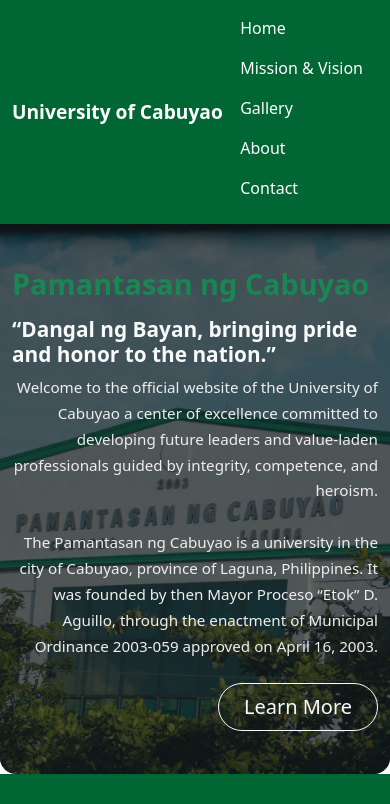
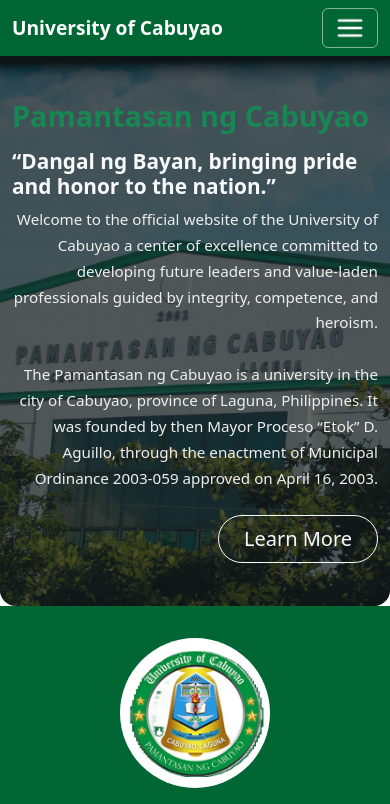
Before and after one commit to arac880/G2_LAB2_ITP110, a React (Vite) app: page / in a window 390 px wide. Shown: the top 804 px of the page. Built offline with nearby package versions, Linux system fonts and the light colour scheme.

Commit message:
added mobile navbar burger menu for mobile responsiveness

```diff
--- a/src/App.css
+++ b/src/App.css
@@ -30,3 +30,14 @@
 .hometwo{
   height: 300px;
 }
+
+.custom-navbar .navbar-toggler {
+  border-color: rgba(255, 255, 255, 0.5);
+}
+
+.custom-navbar .navbar-toggler-icon {
+  background-image: url('/src/assets/white_burger.png');
+  background-size: contain;
+  background-repeat: no-repeat;
+  background-position: center;
+}
--- a/src/components/Header.jsx
+++ b/src/components/Header.jsx
@@ -5,8 +5,21 @@
     <nav className="navbar navbar-expand-lg custom-navbar">
       <div className="container">
         <Link className="navbar-brand" to="/">University of Cabuyao</Link>
-        <div>
-          <ul className="navbar-nav me-auto mb-2 mb-lg-0">
+
+        <button
+          className="navbar-toggler"
+          type="button"
+          data-bs-toggle="collapse"
+          data-bs-target="#navbarNav"
+          aria-controls="navbarNav"
+          aria-expanded="false"
+          aria-label="Toggle navigation"
+        >
+          <span className="navbar-toggler-icon"></span>
+        </button>
+
+        <div className="collapse navbar-collapse" id="navbarNav">
+          <ul className="navbar-nav ms-auto mb-2 mb-lg-0">
             <li className="nav-item"><Link className="nav-link" to="/">Home</Link></li>
             <li className="nav-item"><Link className="nav-link" to="/mission-vision">Mission & Vision</Link></li>
             <li className="nav-item"><Link className="nav-link" to="/gallery">Gallery</Link></li>
--- a/src/main.jsx
+++ b/src/main.jsx
@@ -4,6 +4,7 @@
 import App from "./App";
 
 import "bootstrap/dist/css/bootstrap.min.css";
+import 'bootstrap/dist/js/bootstrap.bundle.min.js';
 
 
 ReactDOM.createRoot(document.getElementById("root")).render(
```
Also changed, not shown: src/assets/white_burger.png (added).
